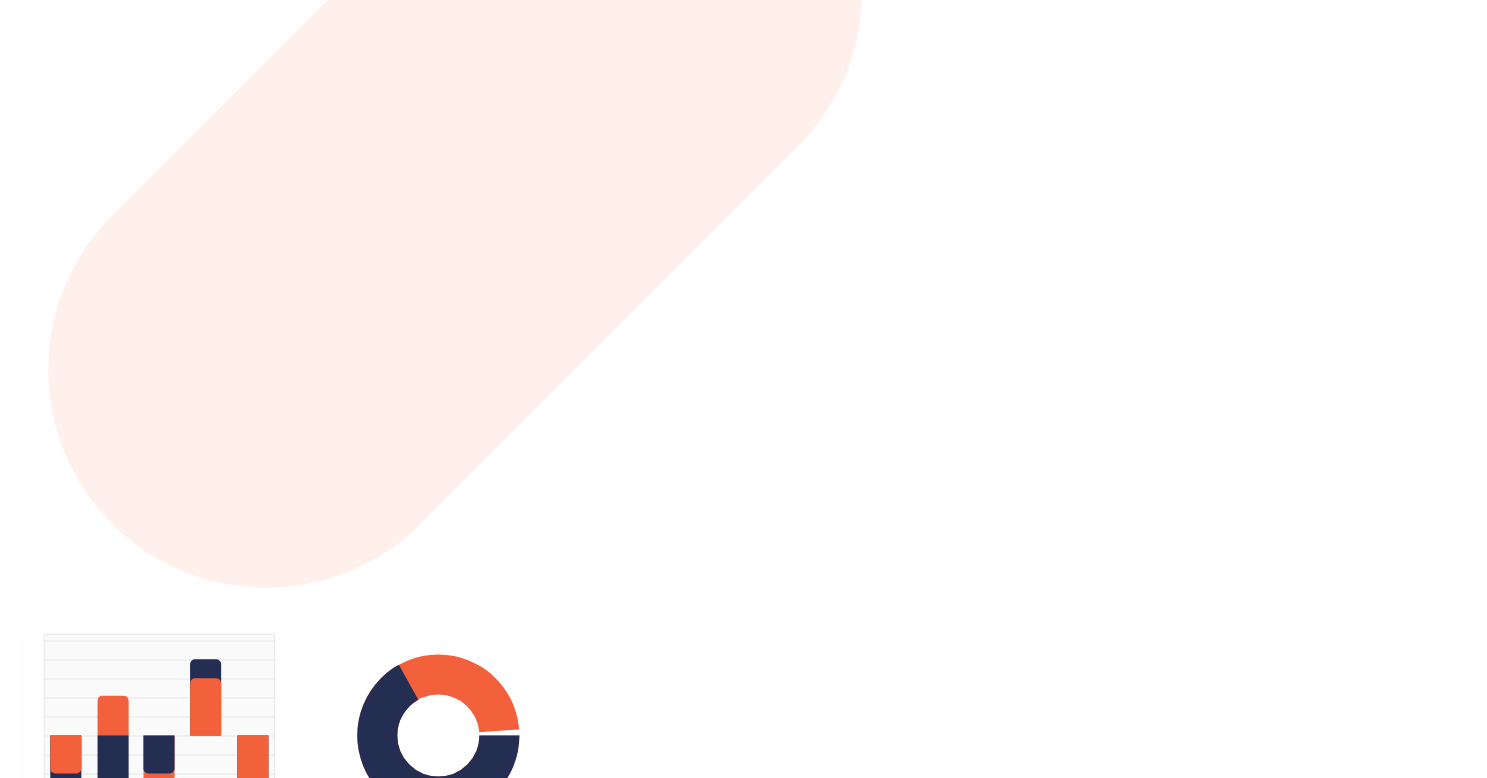
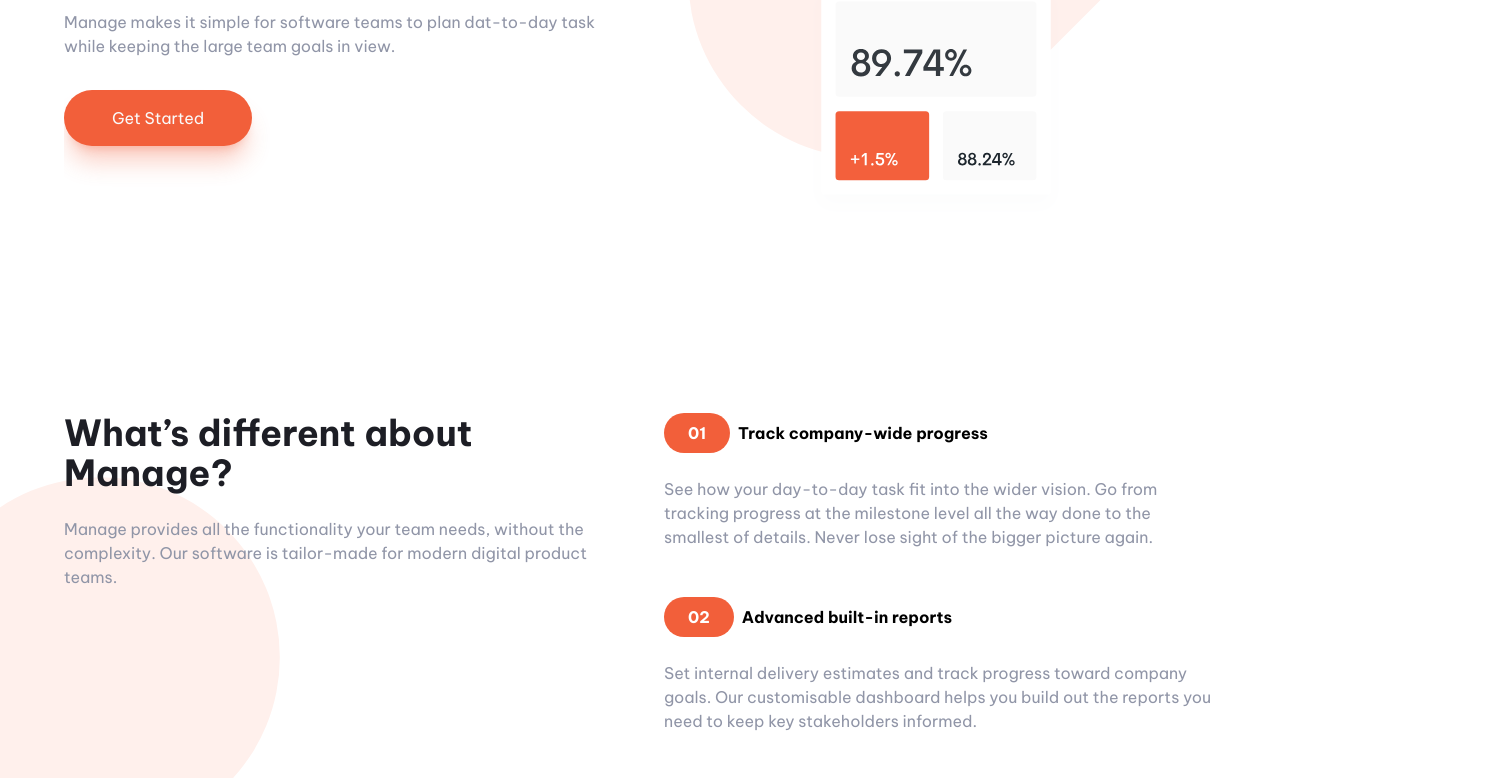
Before and after one commit to slinky97/Manage-Page---Tailwind, a website: page index.html in a window 1280 px wide. Shown: the part 418-1196 px from the top of the page, 1487 px wide, since content can reach past the window. Drawn offline with Linux system fonts and the light colour scheme; the site is published under a folder, as on GitHub Pages, so addresses that start at the root find nothing.

Commit message:
cambio de ruta index

```diff
--- a/index.html
+++ b/index.html
@@ -4,14 +4,14 @@
     <meta charset="UTF-8" />
     <meta name="viewport" content="width=device-width, initial-scale=1.0" />
     <title>Manage</title>
-    <link rel="stylesheet" href="/src/CSS/style.css" />
+    <link rel="stylesheet" href="src/CSS/style.css" />
     <link rel="preconnect" href="https://fonts.googleapis.com" />
     <link rel="preconnect" href="https://fonts.gstatic.com" crossorigin />
     <link
       href="https://fonts.googleapis.com/css2?family=Be+Vietnam+Pro:wght@400;500;700&display=swap"
       rel="stylesheet"
     />
-    <link rel="stylesheet" href="/src/CSS/swiper-bundle.min.css" />
+    <link rel="stylesheet" href="src/CSS/swiper-bundle.min.css" />
     <style>
       .error-message {
         color: red;
```
